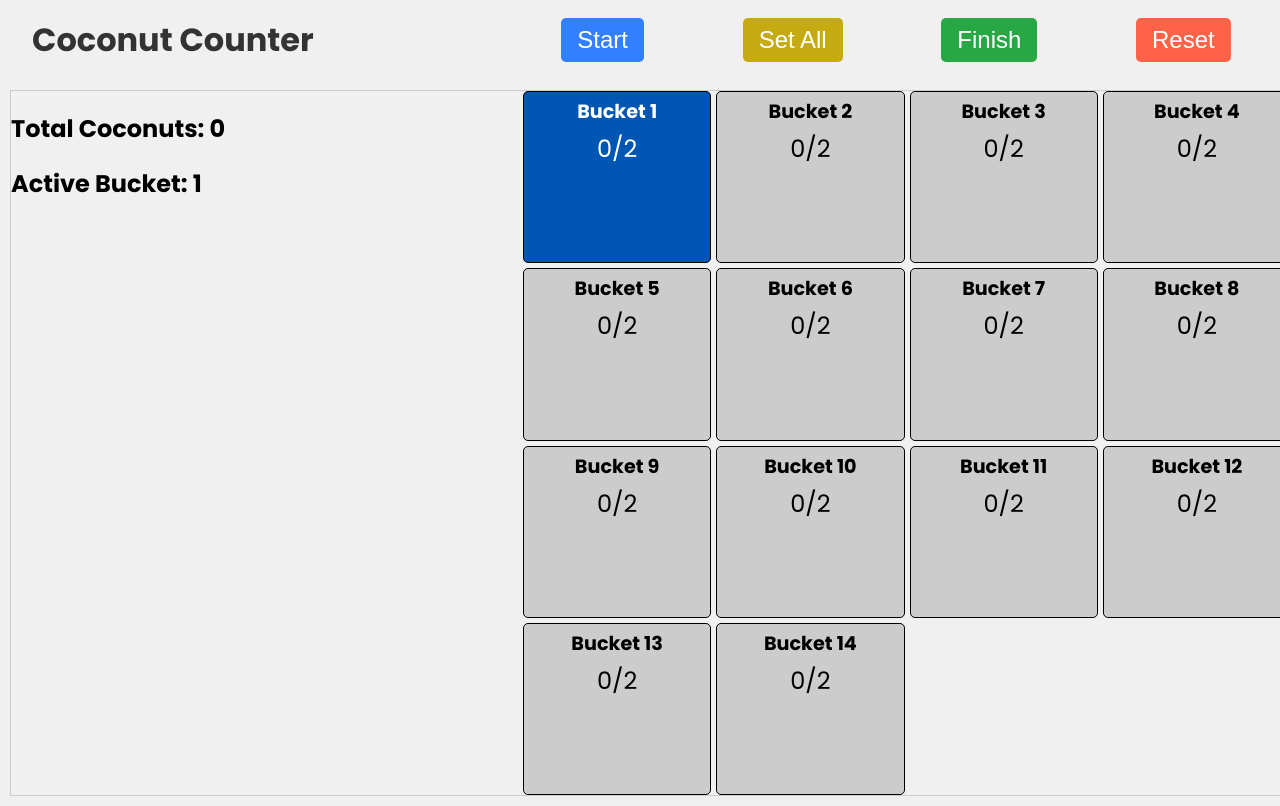
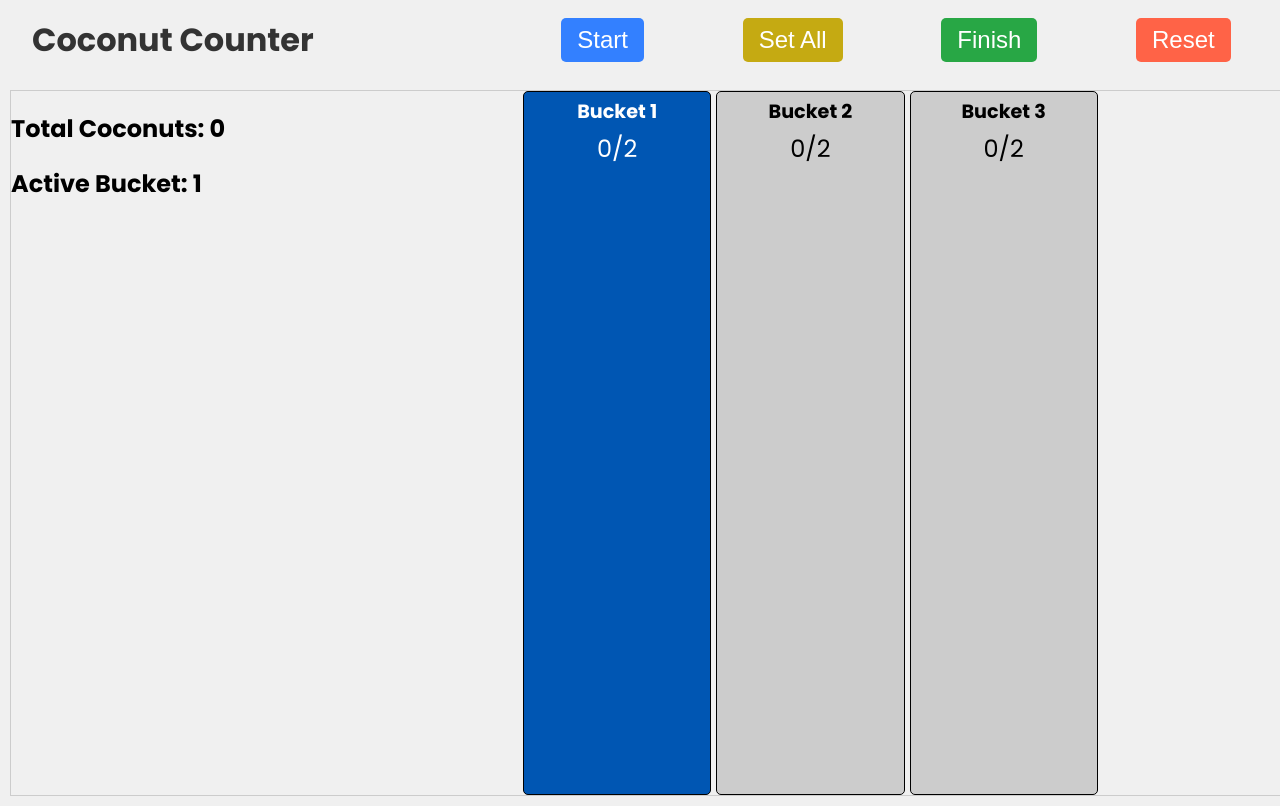
Before and after one commit to anjanavishvanath/coconut-counter, a React (Vite) app in the folder frontend/: page / in a window 1280 px wide. Built offline with nearby package versions, Linux system fonts and the light colour scheme; no server answers.

Commit message:
Optimizations in removing recived urls and reset functionalities

```diff
--- a/frontend/src/App.jsx
+++ b/frontend/src/App.jsx
@@ -7,11 +7,12 @@ export default function App() {
   // General States and Refs
   const ws = useRef(null);
   const [isStreaming, setIsStreaming] = useState(false);
+  const isStreamingRef = useRef(isStreaming);
   const [totalCoconutCount, setTotalCoconutCount] = useState(0);
   const [imgSrc, setImgSrc] = useState("");
 
   // Bucket related states
-  const bktsA = Array.from({ length: 14 }, (_, i) => ({ id: i + 1, count: 0, set_value: 2 }));
+  const bktsA = Array.from({ length: 3 }, (_, i) => ({ id: i + 1, count: 0, set_value: 2 }));
   const [buckets, setBuckets] = useState(bktsA);
   const [activeBucket, setActiveBucket] = useState(1);
   const [filledBucketsCount, setFilledBucketsCount] = useState(0);
@@ -33,6 +34,12 @@ export default function App() {
   useEffect(() => { filledBucketsCountRef.current = filledBucketsCount; }, [filledBucketsCount]);
   useEffect(() => { refillingModeRef.current = refillingMode; }, [refillingMode]);
   useEffect(() => { selectedBucketRef.current = selectedBucket; }, [selectedBucket]);
+  useEffect(() => { isStreamingRef.current = isStreaming }, [isStreaming]);
+  useEffect(() => {
+  return () => {
+    if (imgSrc) URL.revokeObjectURL(imgSrc);
+  };
+}, [imgSrc]);
 
   //Establish web socket at page load
   useEffect(() => {
@@ -46,7 +53,14 @@ export default function App() {
     ws.current.onmessage = (event) => {
       if (typeof event.data === "string") {
         console.log("Control message:", event.data);
-      } else {
+        if (event.data === "reset") {
+          // clear any lingering UI
+          setTotalCoconutCount(0);
+          setImgSrc("");
+          setActiveBucket(1);
+          setFilledBucketsCount(0);
+        }
+      } else if (isStreamingRef.current) {
         // Read the incoming Blob as an ArrayBuffer
         const reader = new FileReader();
         reader.onload = () => {
@@ -152,6 +166,7 @@ export default function App() {
         headers: { "Content-Type": "application/json" },
         body: JSON.stringify({ buckets }),
       });
+      handleReset();
     } catch (e) {
       console.error("Error saving report:", e);
     }
```
